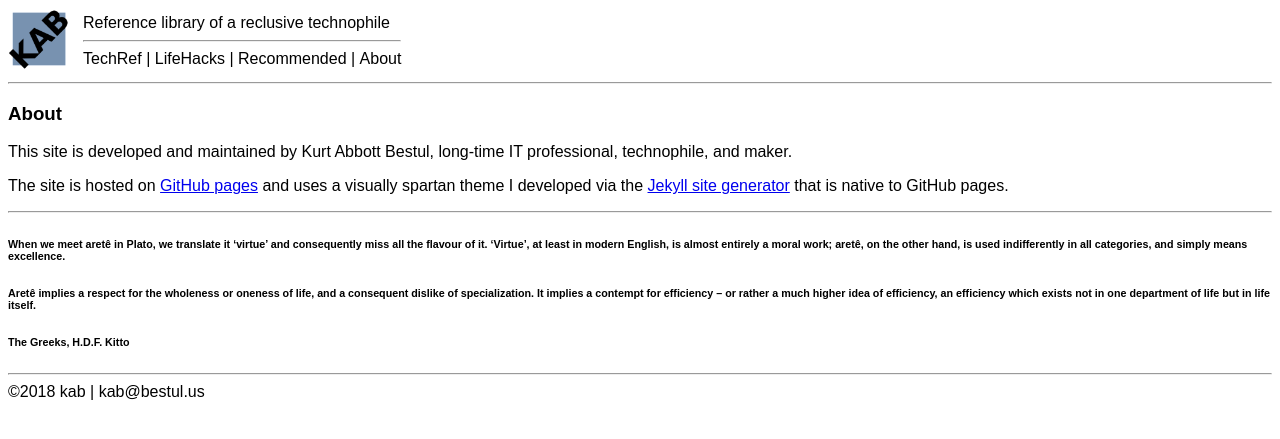
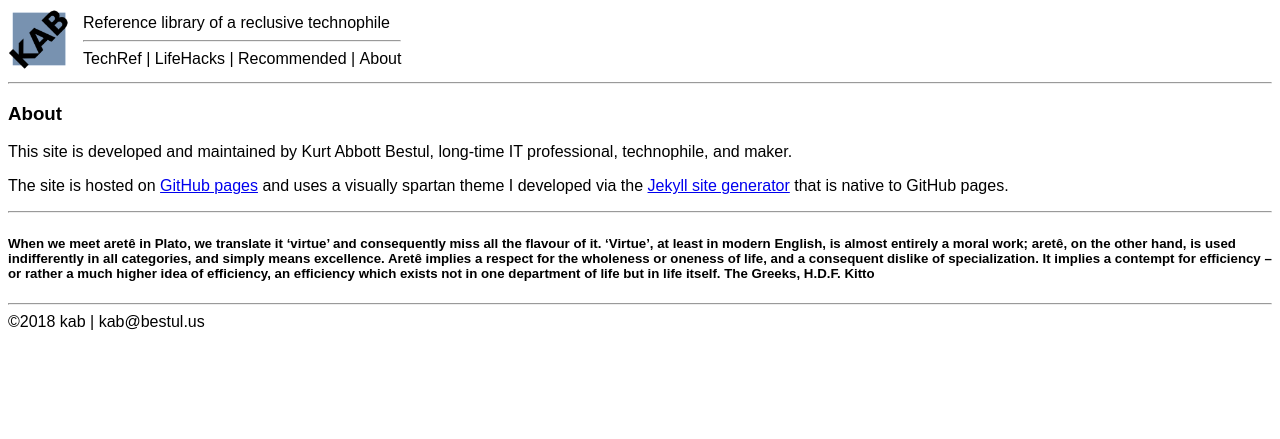
Before and after one commit to kabtech/kab, a Jekyll site: the page built from about.md, in a window 1280 px wide. Shown: the top 439 px of the page. Built offline with Jekyll 4.4.1, drawn with Linux system fonts in a browser that asks for light colours.

Commit message:
Update about.md

```diff
--- a/about.md
+++ b/about.md
@@ -10,7 +10,4 @@ The site is hosted on [GitHub pages](https://pages.github.com/) and uses a visua
 
 ---
 
-###### When we meet aret&#234; in Plato, we translate it 'virtue' and consequently miss all the flavour of it. 'Virtue', at least in modern English, is almost entirely a moral work; aret&#234;, on the other hand, is used indifferently in all categories, and simply means excellence.
-###### Aret&#234; implies a respect for the wholeness or oneness of life, and a consequent dislike of specialization. It implies a contempt for efficiency -- or rather a much higher idea of efficiency, an efficiency which exists not in one department of life but in life itself.
-
-###### The Greeks, H.D.F. Kitto
+##### When we meet aret&#234; in Plato, we translate it 'virtue' and consequently miss all the flavour of it. 'Virtue', at least in modern English, is almost entirely a moral work; aret&#234;, on the other hand, is used indifferently in all categories, and simply means excellence.  Aret&#234; implies a respect for the wholeness or oneness of life, and a consequent dislike of specialization. It implies a contempt for efficiency -- or rather a much higher idea of efficiency, an efficiency which exists not in one department of life but in life itself.  The Greeks, H.D.F. Kitto
```
